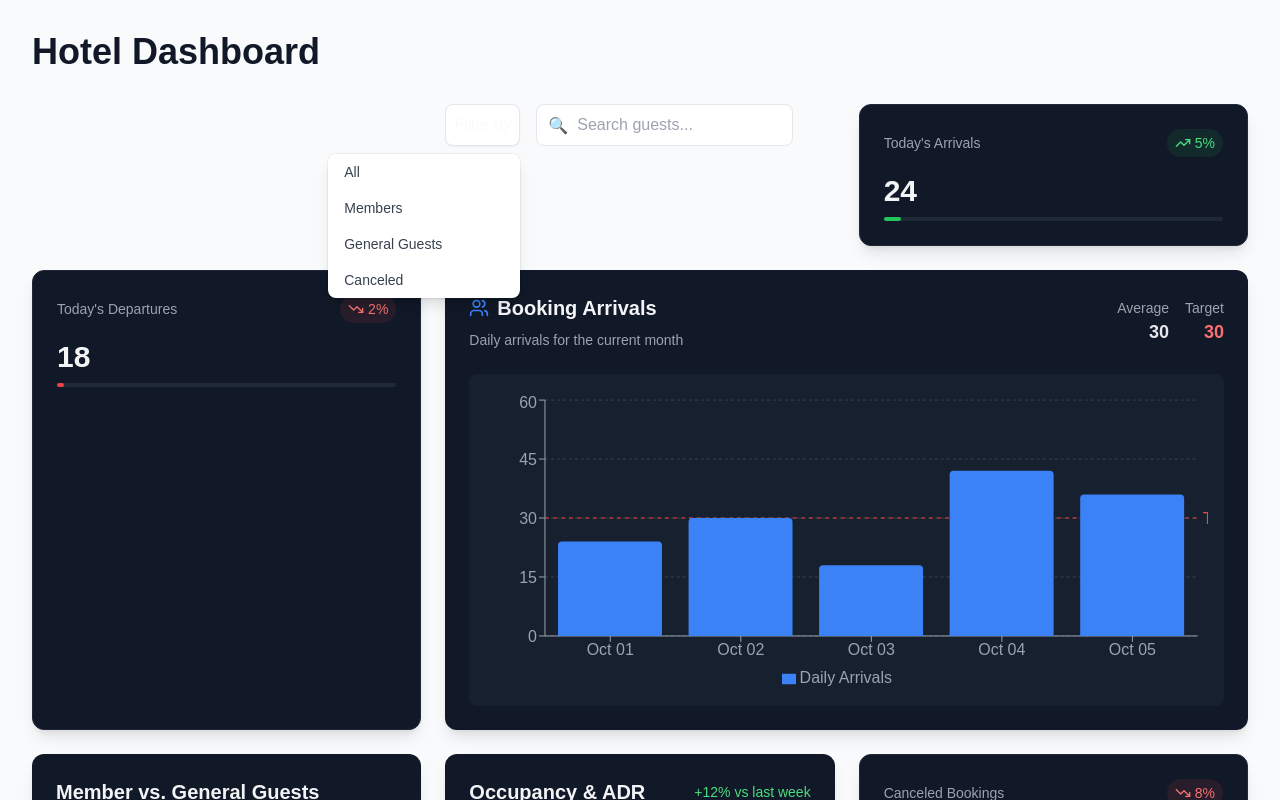
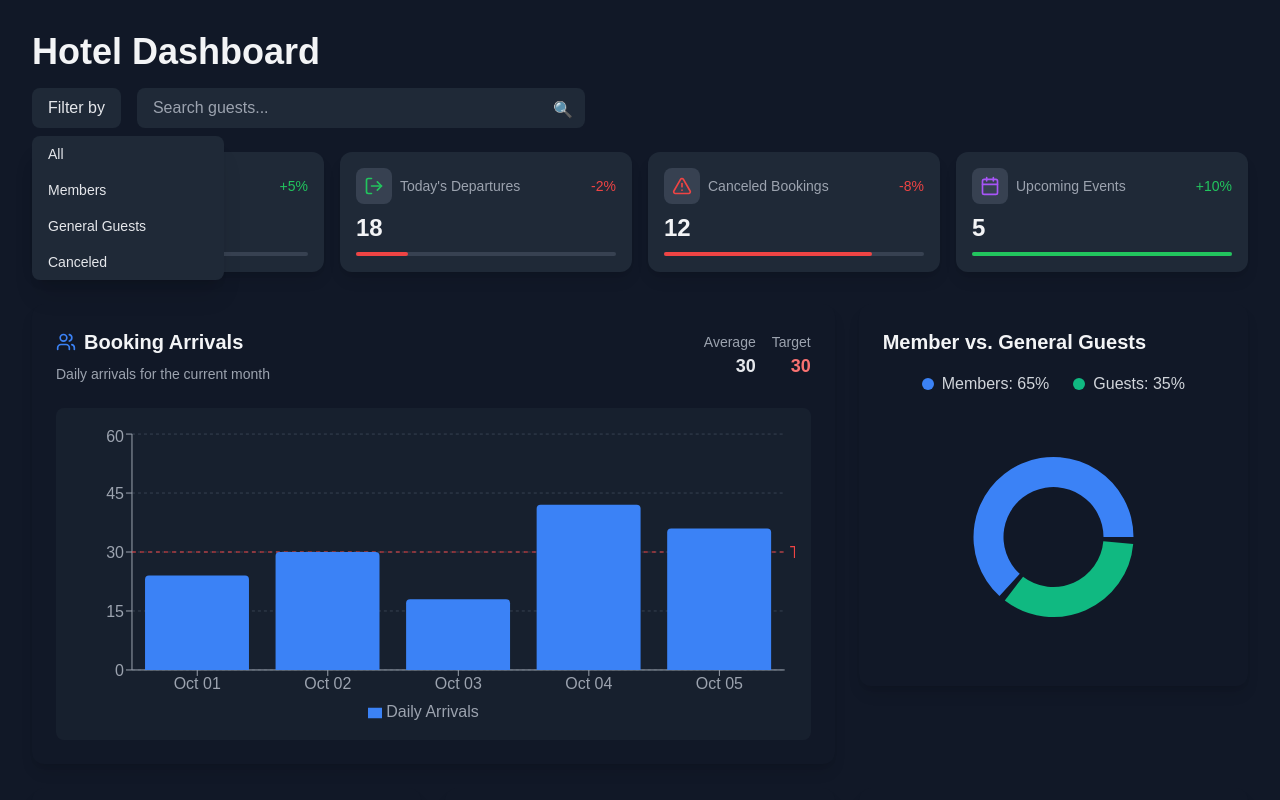
Before and after one commit to Minn21/BI_Dashboard, a Next.js app: page / in a window 1280 px wide. Both pictures are taken after a click on the button "Filter by". Shown: the top 800 px of the page. Built offline with nearby package versions, Linux system fonts and the light colour scheme.

Commit message:
Update UI

```diff
--- a/src/app/page.tsx
+++ b/src/app/page.tsx
@@ -1,36 +1,167 @@
 'use client';
-import DashboardLayout from '../components/Layout';
-import MetricsCard from '../components/MetricsCard';
+import React from 'react';
+import { Users, Calendar, LogOut, AlertTriangle } from 'lucide-react';
+
+// Import all components except those from shadcn
 import ArrivalStats from '../components/ArrivalStats';
 import MemberVsGeneralChart from '../components/MemberVsGeneralChart';
 import OccupancyRate from '../components/OccupancyRate';
 import BirthdayList from '../components/BirthdayList';
 import KeyInsights from '../components/KeyInsight';
-//import DateRangePicker from '@/components/DateRangePicker';
-//import ThemeToggle from '@/components/ThemeToggle';
-import FilterDropdown from '@/components/FilterDropdown';
-import SearchBar from '@/components/SearchBar';
 
+const Dashboard = () => {
+  // Filter dropdown without HeadlessUI
+  const [isFilterOpen, setIsFilterOpen] = React.useState(false);
+  const filterRef = React.useRef<HTMLDivElement>(null);
+  const filters = ['All', 'Members', 'General Guests', 'Canceled'];
 
-export default function Dashboard() {
+  React.useEffect(() => {
+    const handleClickOutside = (event: MouseEvent) => {
+      if (filterRef.current && !filterRef.current.contains(event.target as Node)) {
+      setIsFilterOpen(false);
+      }
+    };
+    document.addEventListener('mousedown', handleClickOutside);
+    return () => document.removeEventListener('mousedown', handleClickOutside);
+  }, []);
+
   return (
-    <DashboardLayout>
-      <div className="flex justify-between items-center mb-8">
-        <div className="flex gap-4">
+    <div className="min-h-screen bg-gray-900 p-4 md:p-6 lg:p-8">
+      {/* Header */}
+      <div className="mb-8">
+        <h1 className="text-2xl md:text-3xl lg:text-4xl font-bold text-gray-100 mb-4">
+          Hotel Dashboard
+        </h1>
+
+        {/* Search and Filter */}
+        <div className="flex flex-col sm:flex-row gap-4 mb-6">
+          {/* Custom Filter Dropdown */}
+          <div className="relative" ref={filterRef}>
+            <button
+              onClick={() => setIsFilterOpen(!isFilterOpen)}
+              className="px-4 py-2 bg-gray-800 text-gray-200 rounded-lg hover:bg-gray-700 transition-colors"
+            >
+              Filter by
+            </button>
+            {isFilterOpen && (
+              <div className="absolute z-10 mt-2 w-48 bg-gray-800 rounded-lg shadow-xl">
+                {filters.map((filter) => (
+                  <button
+                    key={filter}
+                    className="block w-full text-left px-4 py-2 text-sm text-gray-200 hover:bg-gray-700 transition-colors"
+                  >
+                    {filter}
+                  </button>
+                ))}
+              </div>
+            )}
+          </div>
+
+          {/* Search Bar */}
+          <div className="relative flex-1 max-w-md">
+            <input
+              type="text"
+              placeholder="Search guests..."
+              className="w-full px-4 py-2 bg-gray-800 text-gray-200 rounded-lg focus:outline-none focus:ring-2 focus:ring-blue-500 placeholder-gray-400"
+            />
+            <span className="absolute right-3 top-2.5 text-gray-400">🔍</span>
+          </div>
+        </div>
+
+        {/* Key Metrics */}
+        <div className="grid grid-cols-1 sm:grid-cols-2 lg:grid-cols-4 gap-4">
+          <MetricCard
+            title="Today's Arrivals"
+            value="24"
+            trend="up"
+            percentage={5}
+            icon={<Users className="w-5 h-5 text-blue-500" />}
+          />
+          <MetricCard
+            title="Today's Departures"
+            value="18"
+            trend="down"
+            percentage={2}
+            icon={<LogOut className="w-5 h-5 text-green-500" />}
+          />
+          <MetricCard
+            title="Canceled Bookings"
+            value="12"
+            trend="down"
+            percentage={8}
+            icon={<AlertTriangle className="w-5 h-5 text-red-500" />}
+          />
+          <MetricCard
+            title="Upcoming Events"
+            value="5"
+            trend="up"
+            percentage={10}
+            icon={<Calendar className="w-5 h-5 text-purple-500" />}
+          />
         </div>
       </div>
-      <div className="flex gap-4 mb-8">
-        <FilterDropdown />
-        <SearchBar />
+
+      {/* Main Content Grid */}
+      <div className="grid grid-cols-1 lg:grid-cols-3 gap-6">
+        {/* Full Width Charts */}
+        <div className="lg:col-span-2">
+          <ArrivalStats />
+        </div>
+        <div className="lg:col-span-1">
+          <MemberVsGeneralChart />
+        </div>
+
+        {/* Three Column Section */}
+        <div className="lg:col-span-1">
+          <OccupancyRate />
+        </div>
+        <div className="lg:col-span-1">
+          <KeyInsights />
+        </div>
+        <div className="lg:col-span-1">
+          <BirthdayList />
+        </div>
       </div>
-      <MetricsCard title="Today's Arrivals" value="24" percentage={5} trend="up" />
-      <MetricsCard title="Today's Departures" value="18" percentage={2} trend="down" />
-      <ArrivalStats />
-      <MemberVsGeneralChart />
-      <OccupancyRate />
-      <MetricsCard title="Canceled Bookings" value="12" percentage={8} trend="down" />
-      <BirthdayList />
-      <KeyInsights />
-    </DashboardLayout>
+    </div>
   );
+};
+
+// Internal MetricCard component
+interface MetricCardProps {
+  title: string;
+  value: string;
+  trend: 'up' | 'down';
+  percentage: number;
+  icon: React.ReactNode;
 }
+
+const MetricCard: React.FC<MetricCardProps> = ({ title, value, trend, percentage, icon }) => {
+  const trendColor = trend === 'up' ? 'text-green-500' : 'text-red-500';
+
+  return (
+    <div className="bg-gray-800 p-4 rounded-xl shadow-lg hover:shadow-xl transition-all duration-300">
+      <div className="flex items-center justify-between mb-2">
+        <div className="flex items-center gap-2">
+          <div className="p-2 rounded-lg bg-gray-700">
+            {icon}
+          </div>
+          <h3 className="text-sm font-medium text-gray-400">{title}</h3>
+        </div>
+        {percentage && (
+          <span className={`text-sm ${trendColor}`}>
+            {trend === 'up' ? '+' : '-'}{percentage}%
+          </span>
+        )}
+      </div>
+      <div className="text-2xl font-bold text-gray-100">{value}</div>
+      <div className="mt-2 w-full bg-gray-700 rounded-full h-1">
+        <div
+          className={`h-1 rounded-full ${trend === 'up' ? 'bg-green-500' : 'bg-red-500'}`}
+          style={{ width: `${percentage}0%` }}
+        />
+      </div>
+    </div>
+  );
+};
+
+export default Dashboard;
--- a/src/components/DateRangePicker.tsx
+++ /dev/null
@@ -1,24 +0,0 @@
-import { DatePicker } from '@mui/x-date-pickers';
-import { useState } from 'react';
-
-export default function DateRangePicker() {
-  const [startDate, setStartDate] = useState<Date | null>(new Date());
-  const [endDate, setEndDate] = useState<Date | null>(new Date());
-
-  return (
-    <div className="flex gap-4">
-      <DatePicker
-        label="Start Date"
-        value={startDate}
-        onChange={(date) => setStartDate(date)}
-        className="bg-white rounded-lg"
-      />
-      <DatePicker
-        label="End Date"
-        value={endDate}
-        onChange={(date) => setEndDate(date)}
-        className="bg-white rounded-lg"
-      />
-    </div>
-  );
-}
--- a/src/components/FilterDropdown.tsx
+++ b/src/components/FilterDropdown.tsx
@@ -6,7 +6,7 @@ export default function FilterDropdown() {
 
   return (
     <Menu as="div" className="relative">
-      <Menu.Button className="bg-white p-2 rounded-lg shadow-sm border border-gray-200">
+      <Menu.Button className="bg-gray p-2 rounded-lg shadow-sm border border-gray-200">
         Filter by
       </Menu.Button>
       <Transition
@@ -25,7 +25,7 @@ export default function FilterDropdown() {
                 <button
                   className={`${
                     active ? 'bg-gray-100' : ''
-                  } block w-full text-left px-4 py-2 text-sm text-gray-700`}
+                  } block w-full text-left px-4 py-2 text-sm text-black-700`}
                 >
                   {filter}
                 </button>
--- a/src/components/ThemeToggle.tsx
+++ /dev/null
@@ -1,14 +0,0 @@
-import { useTheme } from 'next-themes';
-
-export default function ThemeToggle() {
-  const { theme, setTheme } = useTheme();
-
-  return (
-    <button
-      onClick={() => setTheme(theme === 'dark' ? 'light' : 'dark')}
-      className="bg-gray-200 dark:bg-gray-700 p-2 rounded-lg"
-    >
-      {theme === 'dark' ? '🌞' : '🌙'}
-    </button>
-  );
-}
```
